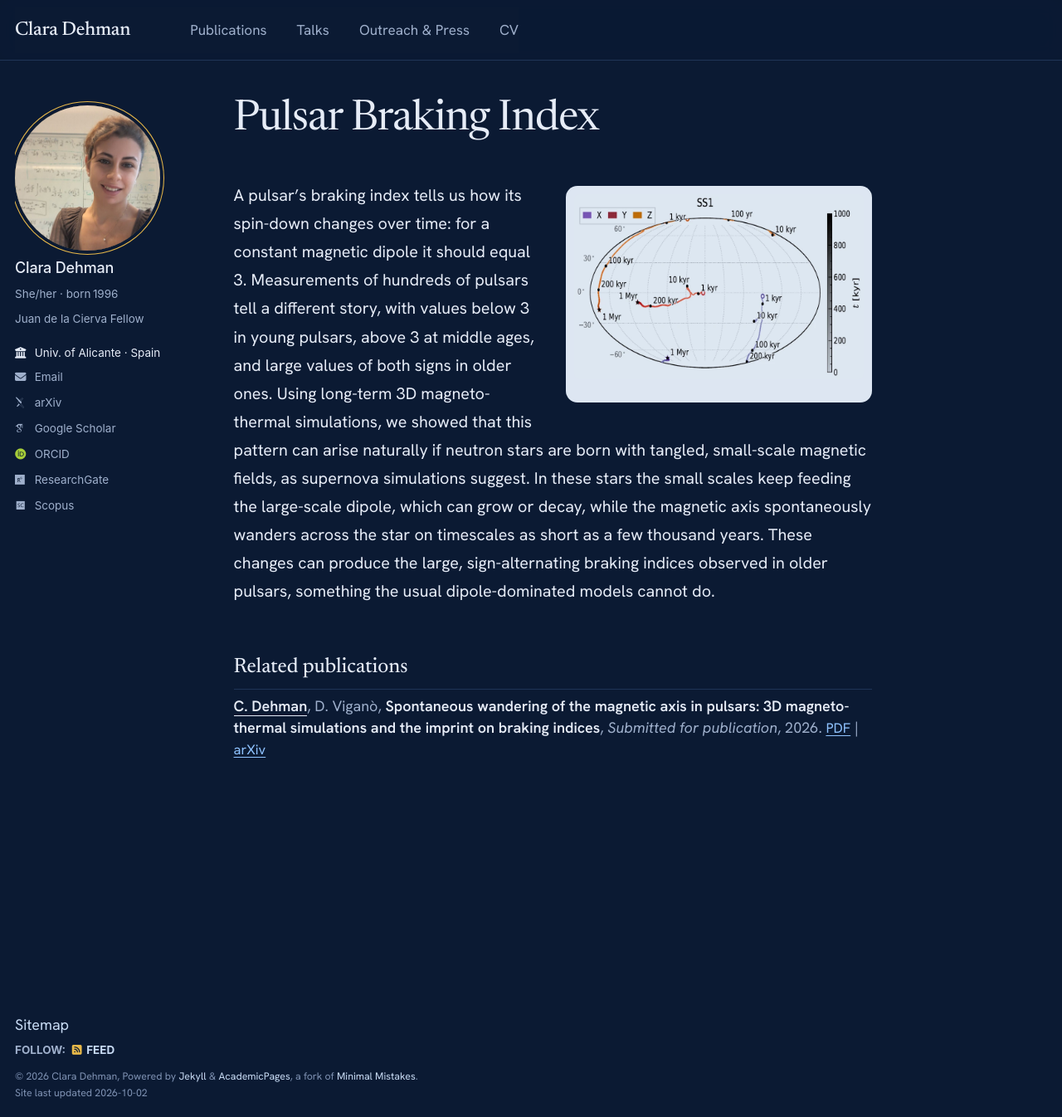
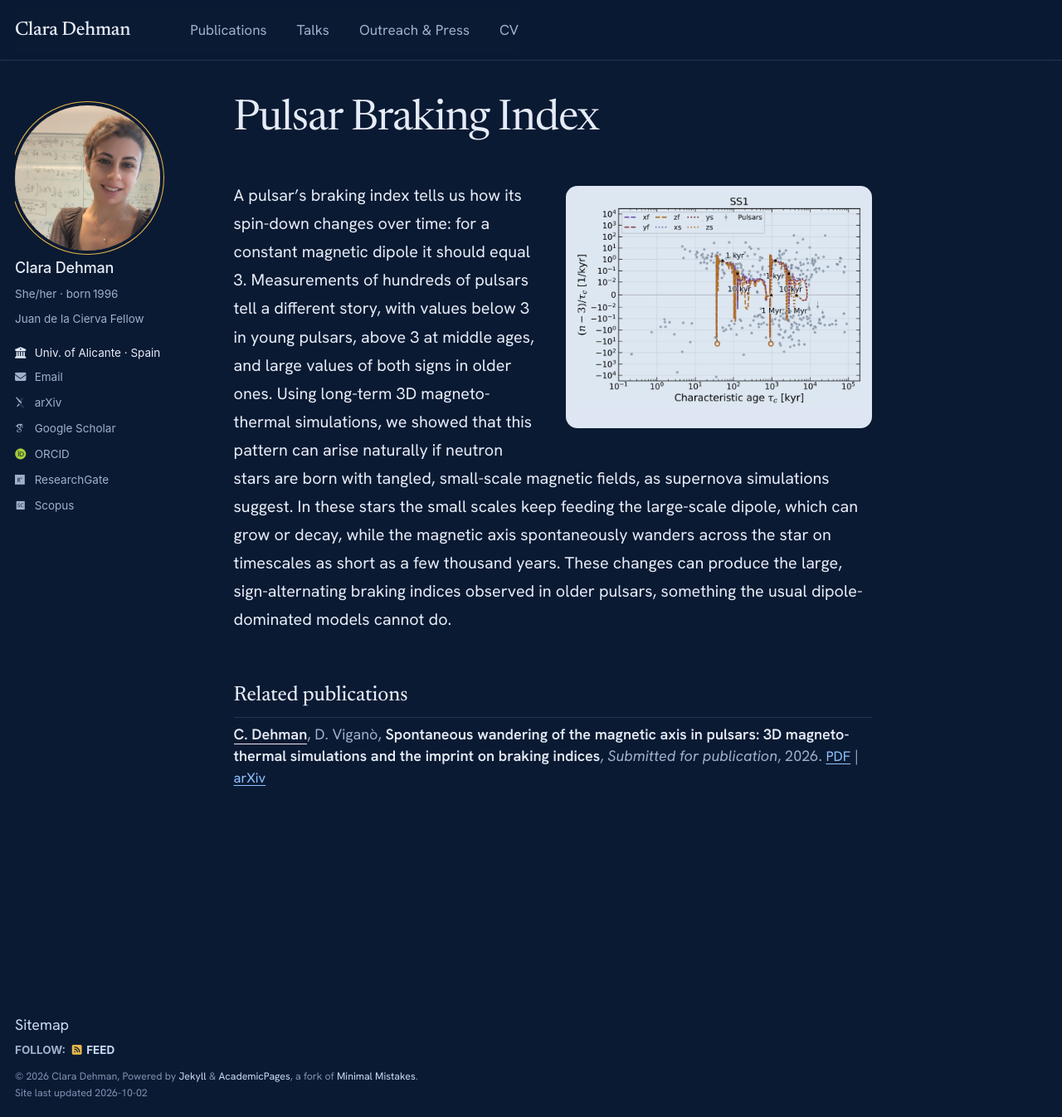
Before and after one commit to ClaraDehman/ClaraDehman.github.io, a Jekyll site: the page built from brakingindex.md, in a window 1280 px wide and 1346 px high. Shown: the whole window at 83% size. Built offline with Jekyll 4.4.1, drawn with Linux system fonts in a browser that asks for light colours; some web fonts are replaced.

Commit message:
fixing the research highlights

```diff
--- a/brakingindex.md
+++ b/brakingindex.md
@@ -8,7 +8,7 @@ papers:
 
 <div class="topic topic--wrap">
 <figure class="topic-figure topic-figure--float topic-figure--plot topic-figure--wide">
-<img class="topic-figure__media" src="/files/topics/braking-axis-drift.webp" width="900" height="576" alt="Sky map tracing how the magnetic axis of a simulated pulsar wanders over a million years" loading="lazy" decoding="async">
+<img class="topic-figure__media" src="/files/topics/braking-index-tracks.webp" width="900" height="655" alt="Simulated braking-index tracks swinging between positive and negative values, compared with observed pulsars" loading="lazy" decoding="async">
 </figure>
 <p class="topic__lede">
 A pulsar’s braking index tells us how its spin-down changes over time: for a constant magnetic dipole it should equal 3. Measurements of hundreds of pulsars tell a different story, with values below 3 in young pulsars, above 3 at middle ages, and large values of both signs in older ones. Using long-term 3D magneto-thermal simulations, we showed that this pattern can arise naturally if neutron stars are born with tangled, small-scale magnetic fields, as supernova simulations suggest. In these stars the small scales keep feeding the large-scale dipole, which can grow or decay, while the magnetic axis spontaneously wanders across the star on timescales as short as a few thousand years. These changes can produce the large, sign-alternating braking indices observed in older pulsars, something the usual dipole-dominated models cannot do.
```
Also changed, not shown: files/topics/braking-index-tracks.webp (added).
